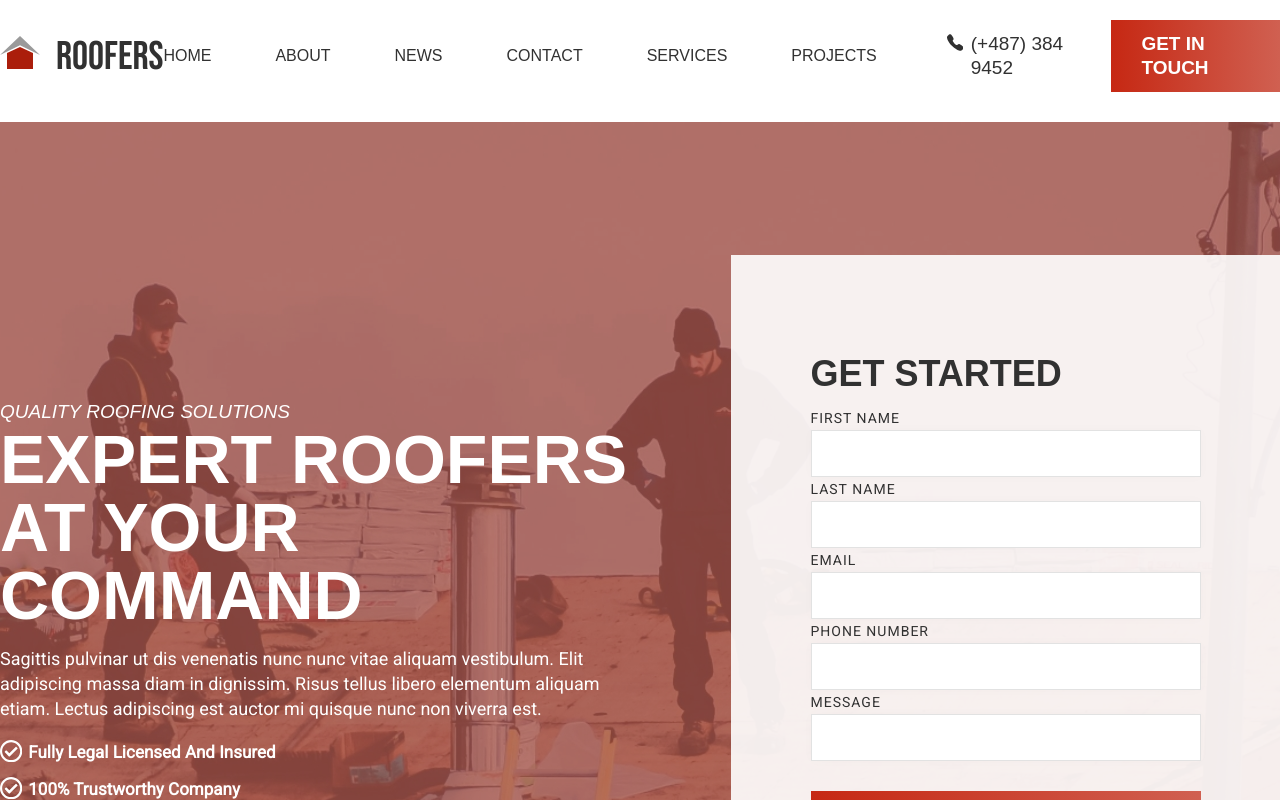
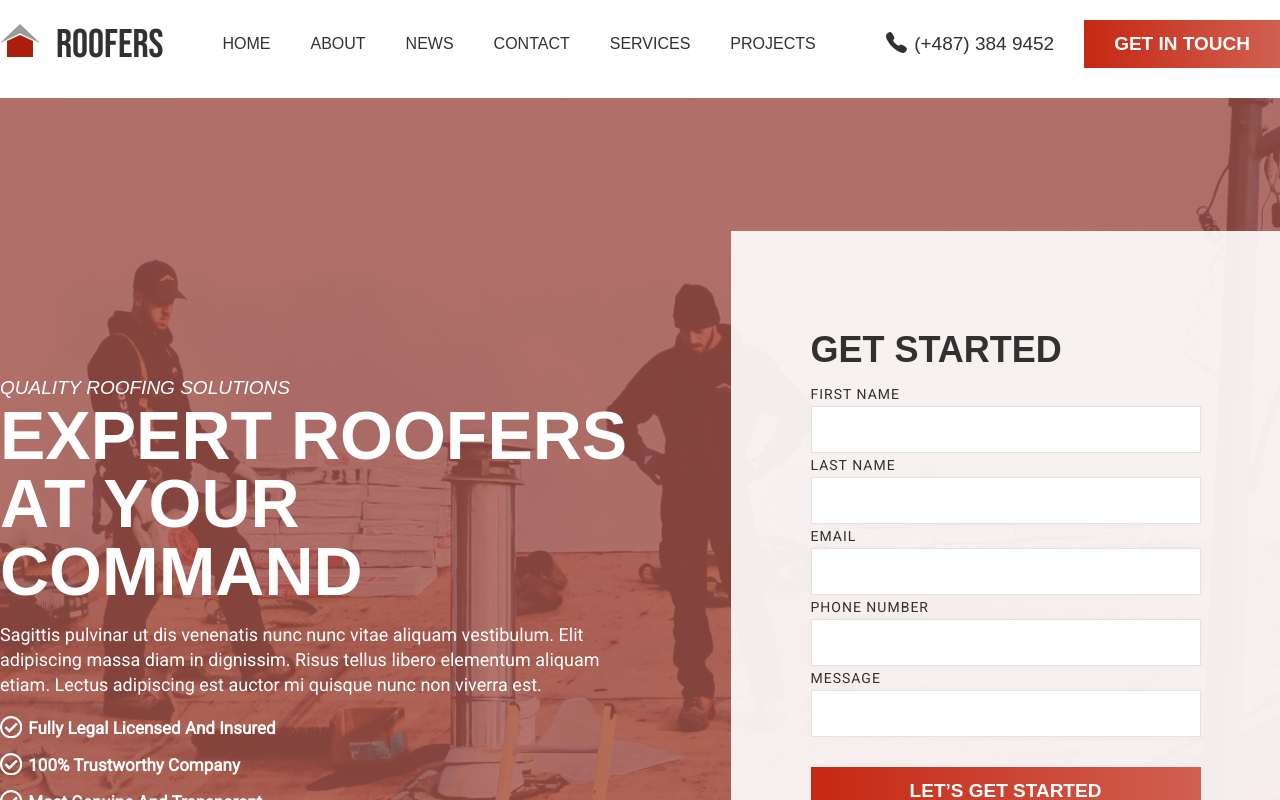
Before and after one commit to PavelNovik/roofer, a React (Vite) app: page / in a window 1280 px wide. Shown: the top 800 px of the page. Built offline with nearby package versions, Linux system fonts and the light colour scheme.

Commit message:
change menu styles

```diff
--- a/src/components/ui/menu/menu.module.scss
+++ b/src/components/ui/menu/menu.module.scss
@@ -1,6 +1,5 @@
 .menuList {
   display: flex;
-  gap: 4rem;
   text-transform: uppercase;
   list-style: none;
 
--- a/src/components/ui/menu/menu.tsx
+++ b/src/components/ui/menu/menu.tsx
@@ -10,7 +10,7 @@ type MenuT = {
 export const Menu = (props: MenuT) => {
   const { menuList, className } = props
   return (
-    <ul className={clsx(className, s.menuList)}>
+    <ul className={clsx(s.menuList, className)}>
       {menuList.map(i => (
         <li key={i}>
           <Typography>{i}</Typography>
```
